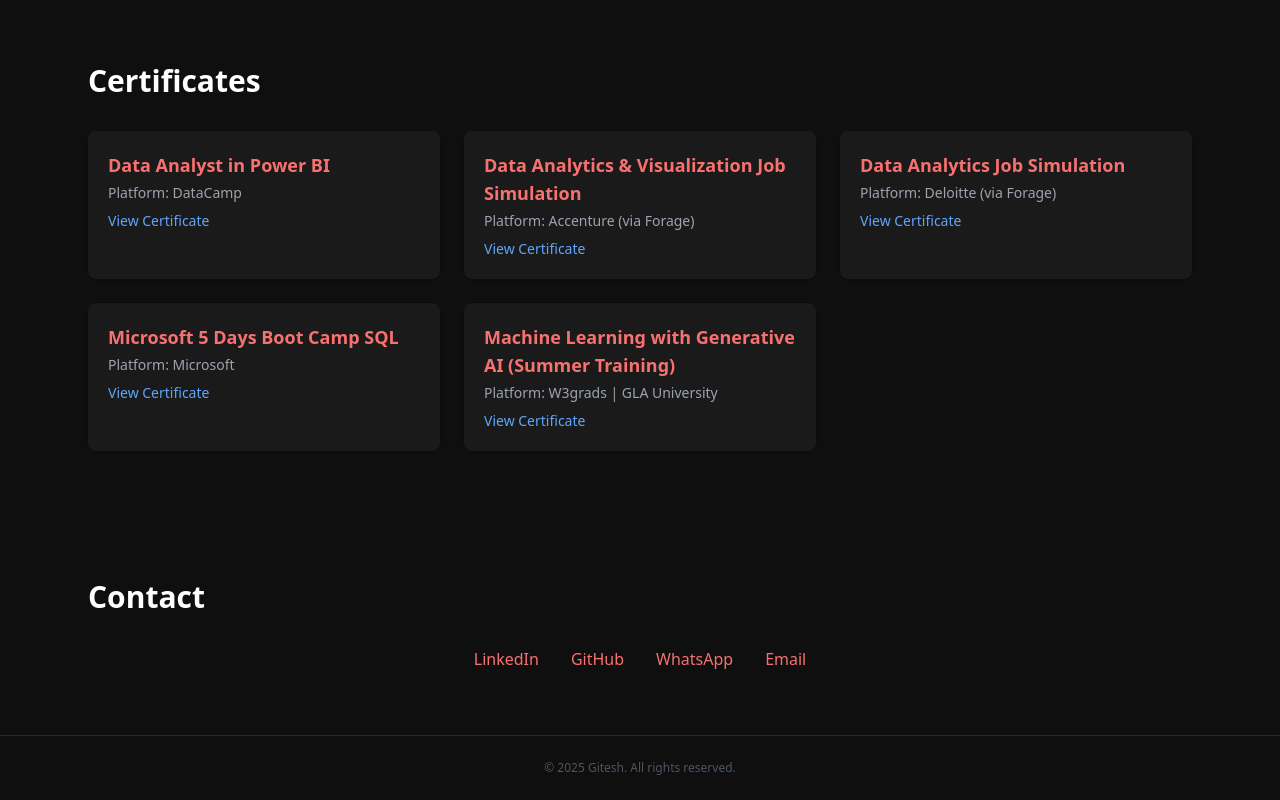
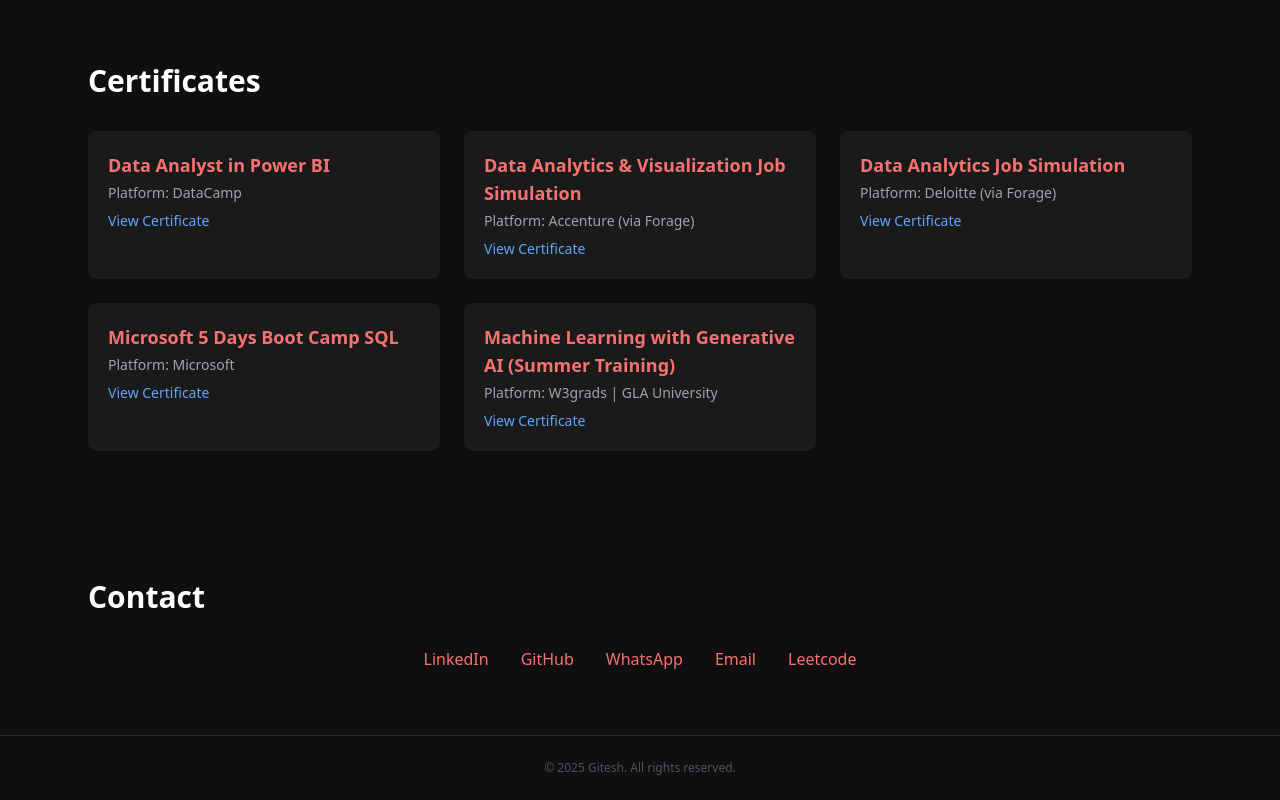
Before and after one commit to gitesh2005/portfolio, a React (Create React App) app: page / in a window 1280 px wide. Shown: the part 2654-3454 px from the top of the page. Built offline with nearby package versions, Linux system fonts and the light colour scheme.

Commit message:
new change in app.js

```diff
--- a/src/App.js
+++ b/src/App.js
@@ -298,6 +298,7 @@
           <a href="https://github.com/gitesh2005" target="_blank" rel="noopener noreferrer" className="hover:text-white transition">GitHub</a>
           <a href="https://wa.me/918307552640" target="_blank" rel="noopener noreferrer" className="hover:text-white transition">WhatsApp</a>
           <a href="mailto:giteshsorout@gmail.com" className="hover:text-white transition">Email</a>
+          <a href="https://leetcode.com/u/64yrbUHtGy/" target="_blank" rel="noopener noreferrer" className="hover:text-white transition">Leetcode</a>
         </motion.div>
       </Section>
 
```
